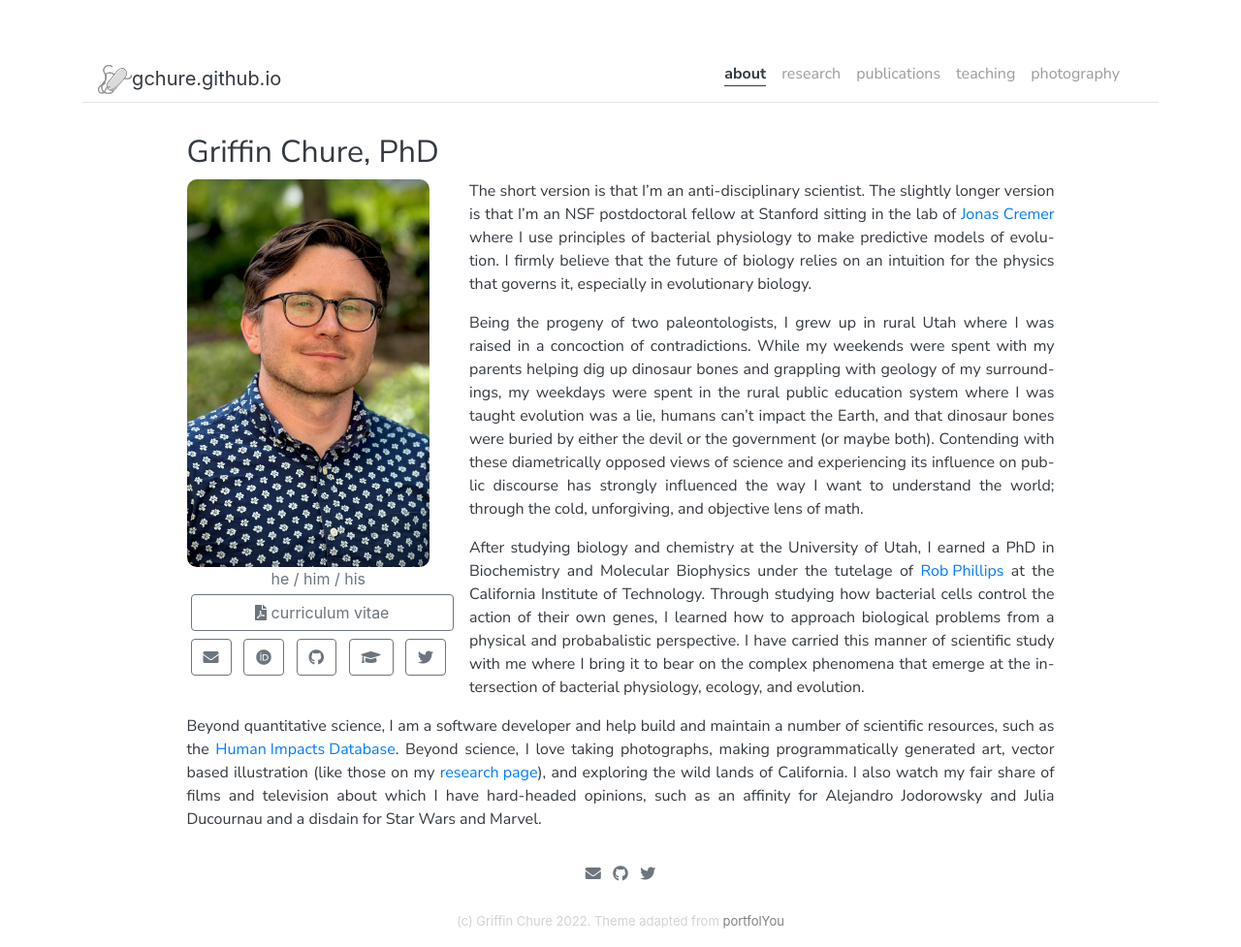
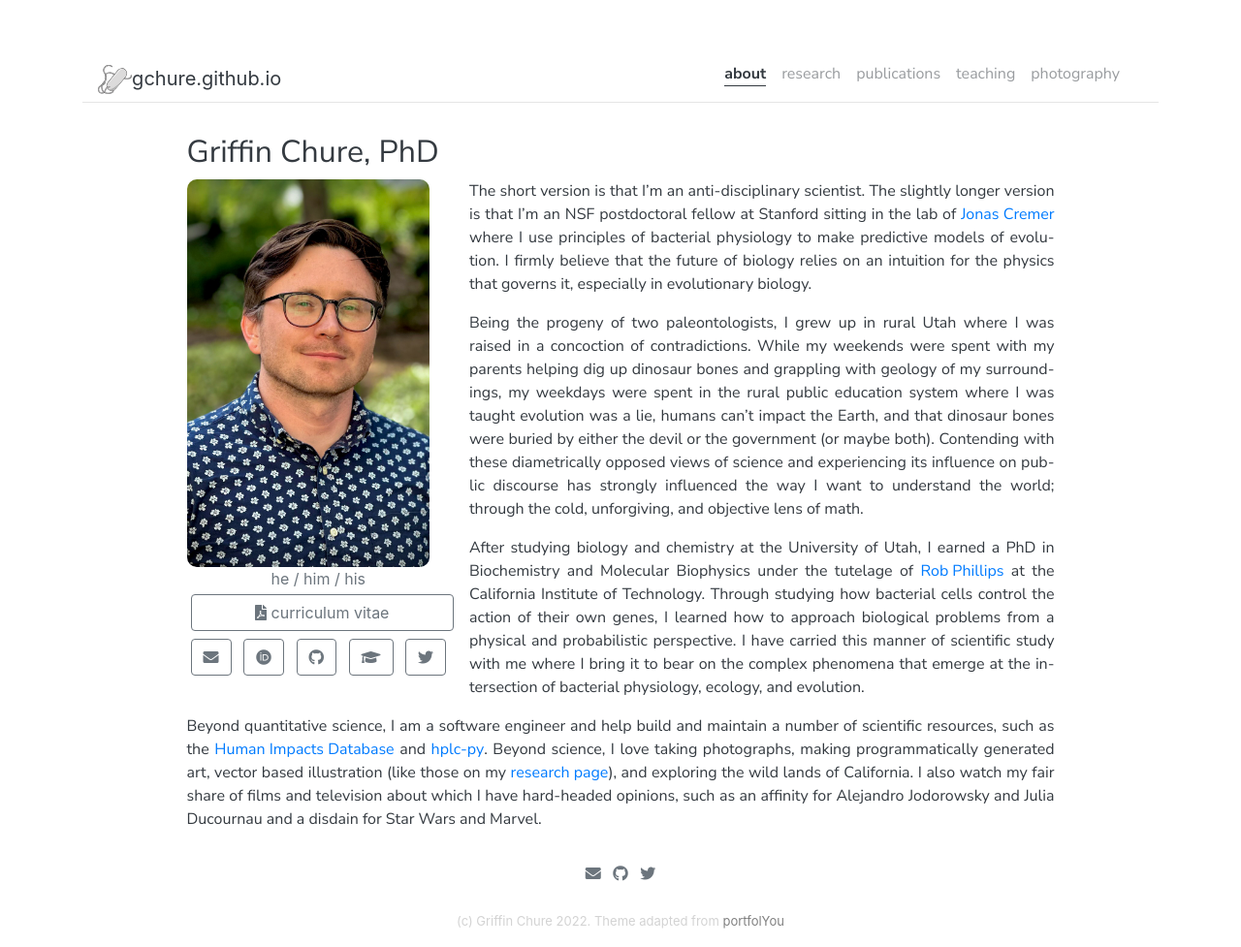
Before and after one commit to gchure/gchure.github.io, a Jekyll site: the page built from pages/about.md, in a window 1280 px wide. Shown: the whole page at 97% size. Built offline with Jekyll 4.4.1, drawn with Linux system fonts in a browser that asks for light colours; nearby versions of some CDN libraries; some web fonts are replaced.

Commit message:
Tweak to website

```diff
--- a/pages/about.md
+++ b/pages/about.md
@@ -49,14 +49,14 @@
 in Biochemistry and Molecular Biophysics under the tutelage of [Rob Phillips](https://rpgroup.caltech.edu)
 at the California Institute of Technology. Through studying how bacterial cells
 control the action of their own genes, I learned how to approach biological
-problems from a physical and probabalistic perspective. I have carried this
+problems from a physical and probabilistic perspective. I have carried this
 manner of scientific study with me where I bring it to bear on the complex
 phenomena that emerge at the intersection of bacterial physiology, ecology, and
 evolution.
 
-Beyond quantitative science, I am a software developer and help build and maintain a
+Beyond quantitative science, I am a software engineer and help build and maintain a
 number of scientific resources, such as the [Human Impacts
-Database](https://anthroponumbers.org). Beyond science, I love taking
+Database](https://anthroponumbers.org) and [hplc-py](https://cremerlab.github.io/hplc-py). Beyond science, I love taking
 photographs, making programmatically generated art, vector based illustration
 (like those on my [research page]({{site.baseurl}}/research)), and exploring the wild lands
 of California. I also watch my fair share of films and television about which I have hard-headed
```
Also changed, not shown: pages/research.md (+3 -4 lines).
